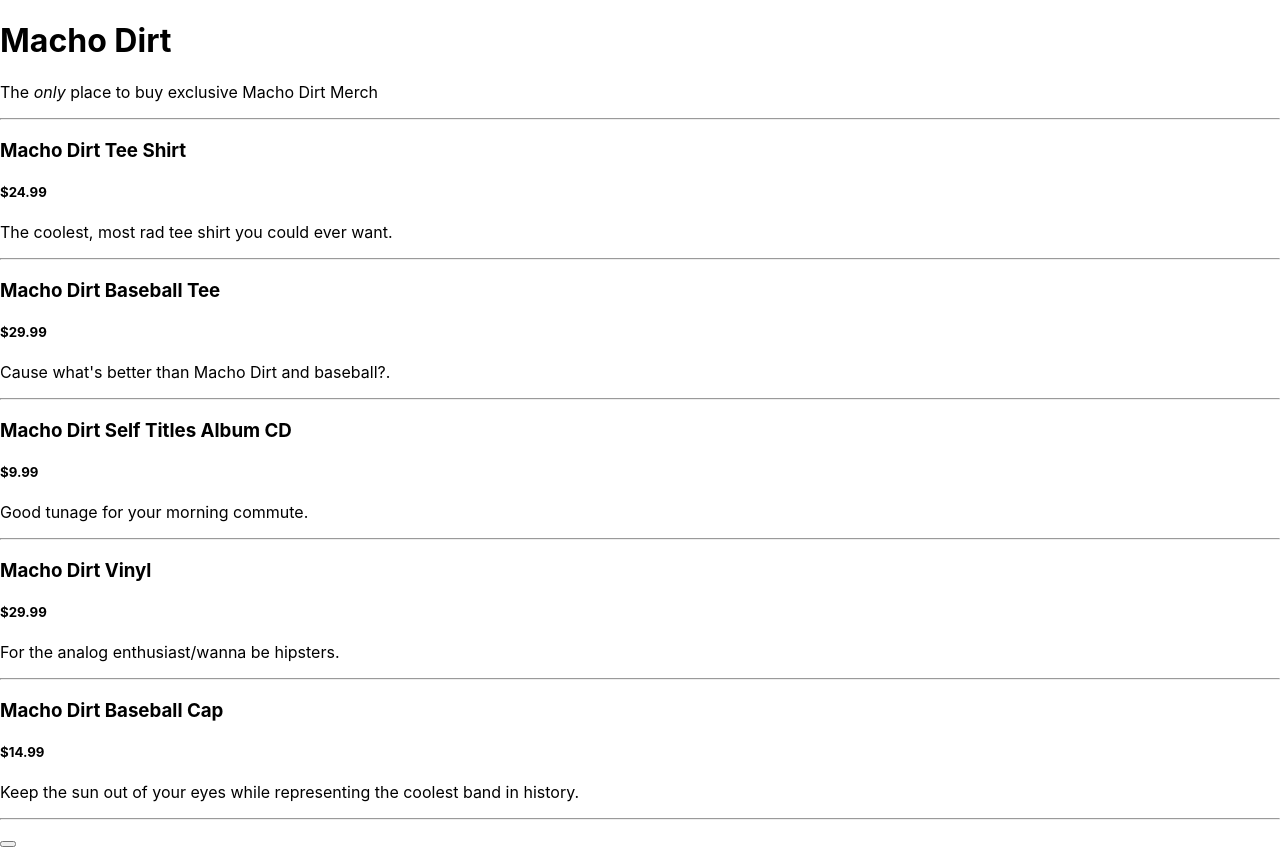
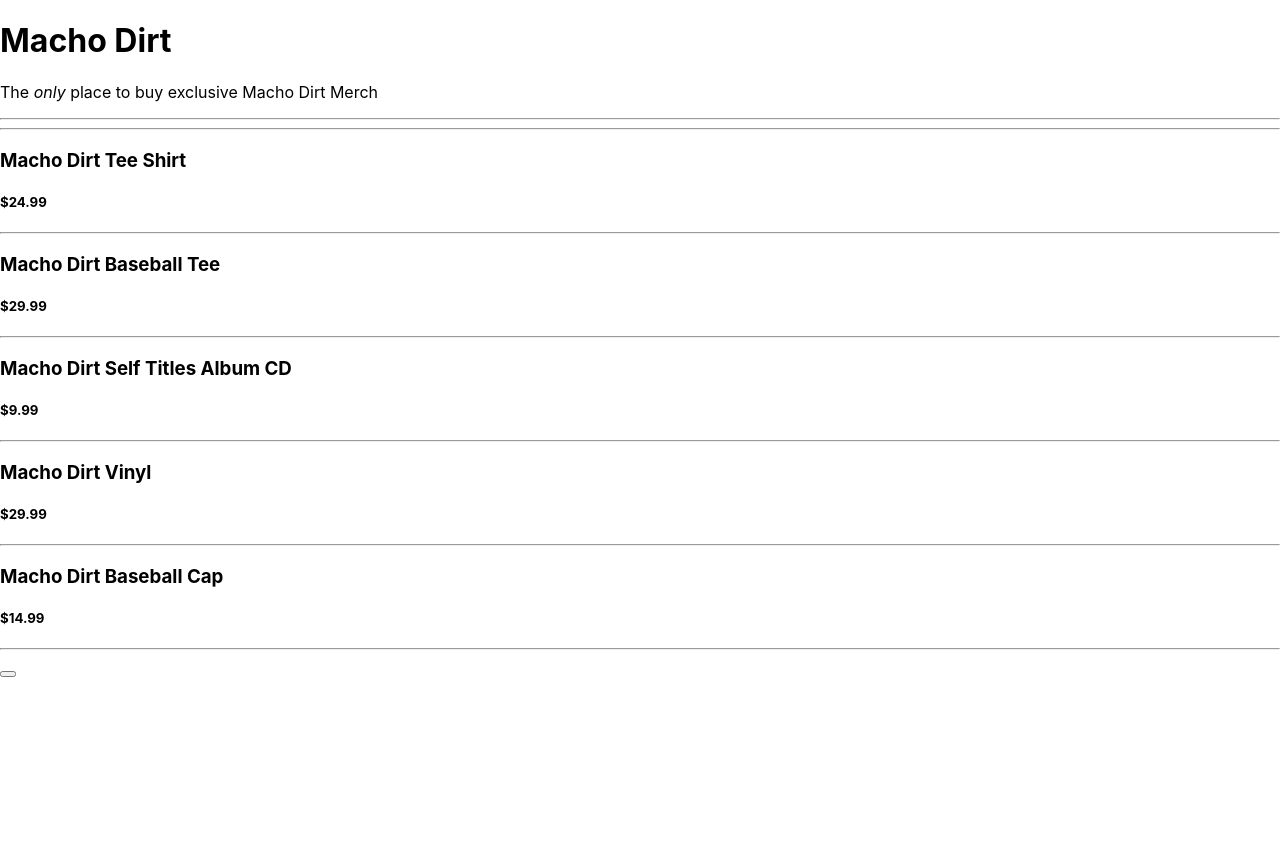
Before and after one commit to kdrendel99/Merch-Site, a React (Create React App) app: page / in a window 1280 px wide. After the commit the page ends 800 px from the top, so only its background shows below. Built offline with nearby package versions, Linux system fonts and the light colour scheme.

Commit message:
Attempting to add Quantity property to Item object. Note: As is, code is broken.
Co-authored-by: Shanen Cross <shanencross@yahoo.com>
Co-authored-by: Juan Hasbun <zemenarwow@gmail.com>

```diff
--- a/src/components/Header.js
+++ b/src/components/Header.js
@@ -5,6 +5,7 @@ function Header(){
     <React.Fragment>
       <h1>Macho Dirt</h1>
       <p>The <em>only</em> place to buy exclusive Macho Dirt Merch</p>
+      <hr/>
     </React.Fragment>
   );
 }
--- a/src/components/Item.js
+++ b/src/components/Item.js
@@ -1,17 +1,25 @@
 import React from 'react';
 import PropTypes from 'prop-types';
 
-function Item(props){
+class Item extends React.Component {
+  constructor(props) {
+    super(props);
+    this.state = {
+      quantity: 5
+    }
+  }
+
+  render() {
     return(
       <React.Fragment>
-      <div onClick = {() => props.whenItemClicked(props.id)}>
-        <h3>{props.name}</h3>
-        <h5>${props.price}</h5>
-        <p>{props.description}</p>
+        <div onClick = {() => this.props.whenItemClicked(this.props.id)}>
+          <h3>{this.props.name}</h3>
+          <h5>${this.props.price}</h5>
           <hr/>
         </div>
       </React.Fragment>
     );
+  }
 }
 
 Item.propTypes = {
--- a/src/components/ItemDetail.js
+++ b/src/components/ItemDetail.js
@@ -9,6 +9,7 @@ function ItemDetail(props){
       <h3>{item.name}</h3>
       <h3>{item.price}</h3>
       <h3>{item.description}</h3>
+      <button>Buy now!</button>
       <hr/>
     </React.Fragment>
   );
```
Lines whose indentation alone changed are shown as unchanged.
